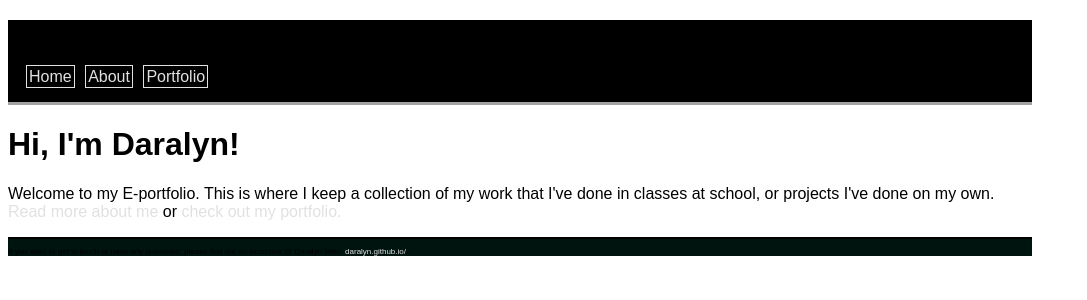
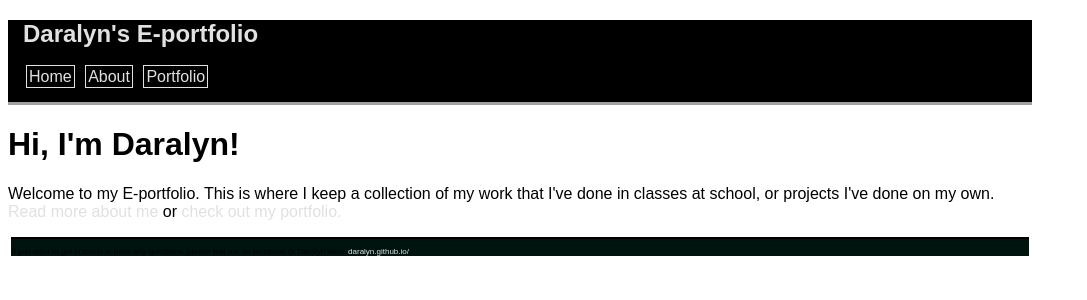
Before and after one commit to daralyn/daralyn.github.io, a Jekyll site: the page built from index.html, in a window 1280 px wide. Shown: the top 300 px of the page, without its empty margins (0-1087 px from the left). Built offline with Jekyll 4.4.1, drawn with Linux system fonts in a browser that asks for light colours.

Commit message:
updated and fixed . and #

```diff
--- a/css/main.css
+++ b/css/main.css
@@ -14,6 +14,7 @@
 
 #eportfolioheader {
     font-family: 'AR BONNIE', 'Arial', 'Sans-Serif';
+    color: rgb(225, 225, 225);
 }
 
 a {
@@ -34,8 +35,8 @@
     font-family: 'AR BONNIE', 'Arial', 'Sans-Serif';
 }
 
-#contentdefault{
-    background-color: rgb(0, 221, 225)
+.contentdefault{
+    background-color: rgb(181, 238, 255)
 }
 
 p {
@@ -47,8 +48,9 @@
     font-size: .5em;
     font-family: 'Arial', 'Sans-Serif';
     background-color: rgb(0, 20, 15);
+    margin: 3px;
 }
-#getintouch{
+.getintouch{
     color: (225, 225, 225);
     font-family: 'Arial', 'Sans-Serif';
 }
```
